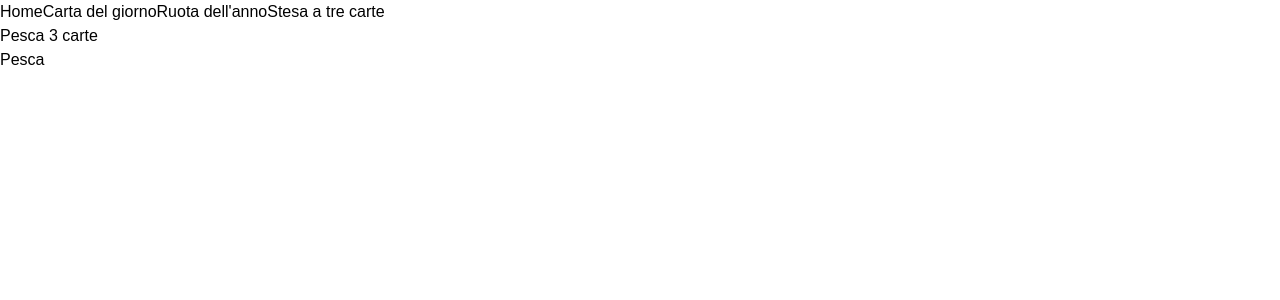
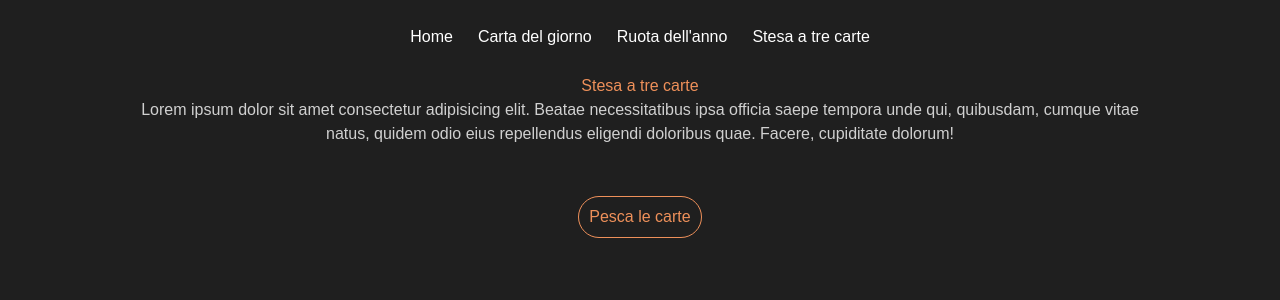
Before and after one commit to gabriele-ag/Pesca-Tarocchi, a Next.js app: page /Stesaatre in a window 1280 px wide. Shown: the top 300 px of the page. Built offline with nearby package versions, Linux system fonts and the light colour scheme.

Commit message:
feat: stylizing pages

```diff
--- a/app/Cartadelgiorno/CSS/cartadelgiorno.module.css
+++ b/app/Cartadelgiorno/CSS/cartadelgiorno.module.css
@@ -1,10 +1,56 @@
+:root {
+    --common-color-1: #EE905A;
+    --common-color-2: #D0D0D0;
+}
+
+.container {
+    text-align: center;
+    max-width: 80%;
+    margin: auto;
+    padding: 0;
+}
+
 .button {
-    background-color: blue;
-    border: 1px solid white;
+    padding: 8px 10px;
+    border: 1px solid var(--common-color-1);
     cursor: pointer;
+    border-radius: 30px;
+    color: var(--common-color-1);
+}
+
+.title {
+    color: var(--common-color-1);
+}
+
+.descrizione {
+    margin-bottom: 50px;
+}
+
+.boxCartaDelGiorno {
+    display: flex;
+    justify-content: center;
+}
+
+.carta {
+    margin-top: 70px;
+    max-width: 60%;
+    padding: 20px 20px;
+    border: solid 1px var(--common-color-1);
+    border-radius: 30px;
+}
+
+.nomeCarta {
+    font-size: 30px;
+    font-weight: bold;
+    color: var(--common-color-1);
+}
+
+.significatoCarta,
+.messaggioCarta,
+.descrizione {
+    color: var(--common-color-2);
 }
 
 .titlePage {
     font-size: 20px;
-
 }
--- a/app/Cartadelgiorno/page.tsx
+++ b/app/Cartadelgiorno/page.tsx
@@ -42,7 +42,6 @@ export default function CartaDelGiorno() {
         const orientamento = Math.random() < 0.5
         const dataDiOggi = new Date().toLocaleDateString()
 
-        console.log(orientamento)
         if (orientamento === true) {
             const cartaDritta: CartaEstratta = {
                 ...cartaPescata,
@@ -71,16 +70,22 @@ export default function CartaDelGiorno() {
 
 
     return (
-        <>
-            <h1>Questa è la carta del giorno</h1>
-            <button className={styles.button} onClick={pescaCarta} disabled={cartaGiornaliera}>{cartaGiornaliera ? "Carta già pescata per oggi" : "Pesca una carta"}</button>
-            {carta && (
-                <div>
-                    <h2>{carta.nome}</h2>
-                    <h4>{carta.significatoScelto}</h4>
-                    <p>{carta.messaggio}</p>
+        <section>
+
+            <div className={styles.container}>
+                    <h1 className={styles.title}>Questa è la carta del giorno</h1>
+                    <p className={styles.descrizione}>Lorem ipsum dolor sit amet consectetur adipisicing elit. Adipisci, placeat ratione.</p>
+                    <button className={styles.button} onClick={pescaCarta} disabled={cartaGiornaliera}>{cartaGiornaliera ? "Carta già pescata per oggi" : "Pesca una carta"}</button>
+                <div className={styles.boxCartaDelGiorno}>
+                    {carta && (
+                        <div className={styles.carta}>
+                            <h2 className={styles.nomeCarta}>{carta.nome}</h2>
+                            <p className={styles.significatoCarta}>{carta.significatoScelto}</p>
+                            <p className={styles.messaggioCarta}>{carta.messaggio}</p>
+                        </div>
+                    )}
                 </div>
-            )}
-        </>
+            </div>
+        </section>
     )
 }
--- a/app/Stesaatre/CSS/stesaatre.module.css
+++ b/app/Stesaatre/CSS/stesaatre.module.css
@@ -0,0 +1,45 @@
+:root {
+    --common-color-1: #EE905A;
+    --common-color-2: #D0D0D0;
+}
+
+.container {
+    text-align: center;
+    max-width: 80%;
+    margin: auto;
+    padding: 0;
+}
+
+.title {
+    color: var(--common-color-1);
+}
+
+.button {
+    padding: 8px 10px;
+    border: 1px solid var(--common-color-1);
+    cursor: pointer;
+    border-radius: 30px;
+    color: var(--common-color-1);
+}
+
+.descrizione {
+    margin-bottom: 50px;
+}
+
+.significatoCarta,
+.messaggioCarta,
+.descrizione {
+    color: var(--common-color-2);
+}
+
+.boxCarte {
+    display: flex;
+    justify-content: center;
+    gap: 25px;
+}
+
+.nomeCarta {
+    font-size: 30px;
+    font-weight: bold;
+    color: var(--common-color-1);
+}
--- a/app/Stesaatre/page.tsx
+++ b/app/Stesaatre/page.tsx
@@ -2,6 +2,8 @@
 
 import { useState } from "react"
 import { useTarot } from "../component/useTarot"
+
+import styles from "./CSS/stesaatre.module.css"
 
 export default function StesaATre() {
 
@@ -21,21 +23,23 @@ export default function StesaATre() {
 
 
     return (
-        <>
-        <div>
-            <h1>Pesca 3 carte</h1>
-            <button onClick={pescaCarta} disabled={limiteCarte}>Pesca</button>
+        <section>
+            <div className={styles.container}>
+                <h1 className={styles.title}>Stesa a tre carte</h1>
+                <p className={styles.descrizione}>Lorem ipsum dolor sit amet consectetur adipisicing elit. Beatae necessitatibus ipsa officia saepe tempora unde qui, quibusdam, cumque vitae natus, quidem odio eius repellendus eligendi doloribus quae. Facere, cupiditate dolorum!</p>
+                <button className={styles.button} onClick={pescaCarta} disabled={limiteCarte}>Pesca le carte</button>
 
                 {carte.length > 0 && (
-                <div>
+                    <div className={styles.boxCarte}>
                         {carte.map((curCard, index) => (
                             <div key={index}>
-                            <h2>{curCard.nome}</h2>
+                                <h2 className={styles.nomeCarta}>{curCard.nome}</h2>
+                                <p className={styles.messaggioCarta}>{curCard.messaggio}</p>
                             </div>
                         ))}
                     </div>
                 )}
             </div>
-        </>
+        </section>
     )
 }
--- a/app/globals.css
+++ b/app/globals.css
@@ -1,7 +1,7 @@
 @import "tailwindcss";
 
 :root {
-  --background: #ffffff;
+  --background: #1F1F1F;
   --foreground: #171717;
 }
 
@@ -19,11 +19,24 @@
   }
 }
 
+
 body {
   font-family: Arial, Helvetica, sans-serif;
+  background-color: #1F1F1F;
 }
 
 .title {
   font-size: 40px;
+}
+
+header {
+  padding: 25px 0px;
+}
+
+.nav {
+  display: flex;
+  gap: 25px;
+  justify-content: center;
   color: white;
+  border-radius: 50px;
 }
--- a/app/layout.tsx
+++ b/app/layout.tsx
@@ -29,11 +29,13 @@ export default function RootLayout({
       <body
         className={`${geistSans.variable} ${geistMono.variable} antialiased`}
       >
-        <header className="header">
-          <Link href={"/"}>Home</Link>
-          <Link href={"/Cartadelgiorno"}>Carta del giorno</Link>
-          <Link href={"/Ruotadellanno"}>Ruota dell'anno</Link>
-          <Link href={"/Stesaatre"}>Stesa a tre carte</Link>
+        <header>
+          <div className="nav">
+            <Link href={"/"}>Home</Link>
+            <Link href={"/Cartadelgiorno"}>Carta del giorno</Link>
+            <Link href={"/Ruotadellanno"}>Ruota dell'anno</Link>
+            <Link href={"/Stesaatre"}>Stesa a tre carte</Link>
+          </div>
         </header>
         {children}
       </body>
```
Also changed, not shown: 1 other file (tests, documents, lock files or other folders). Lines whose indentation alone changed are shown as unchanged.
